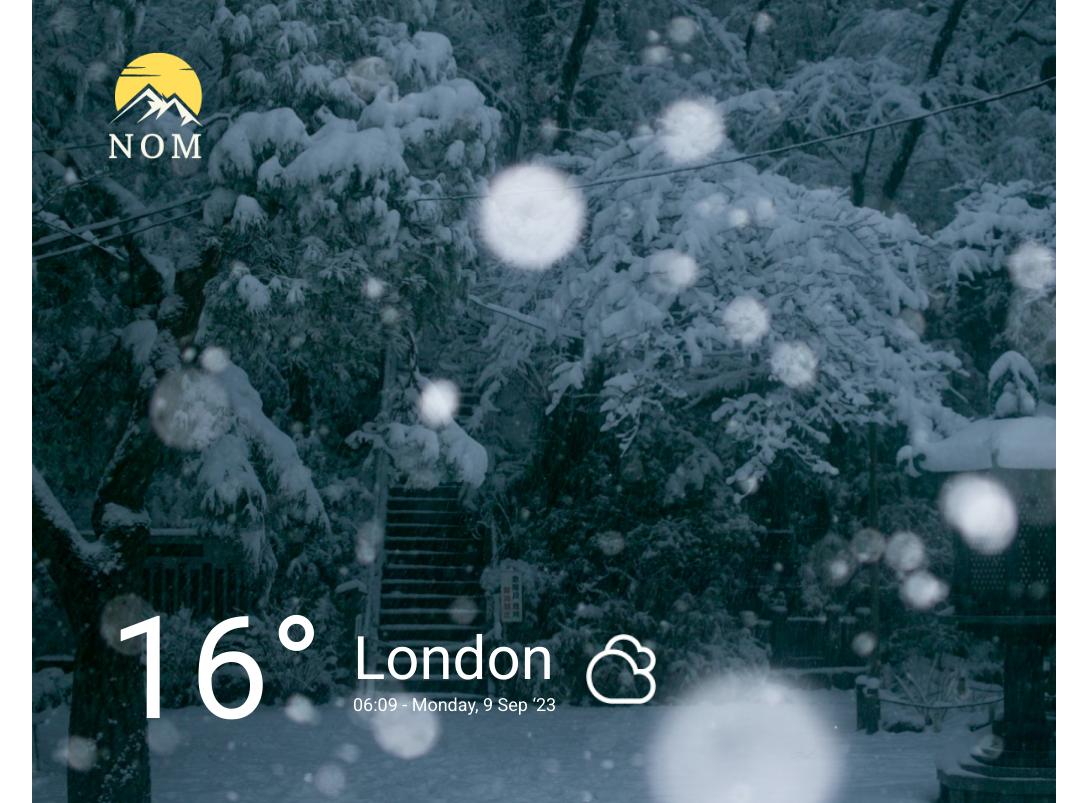
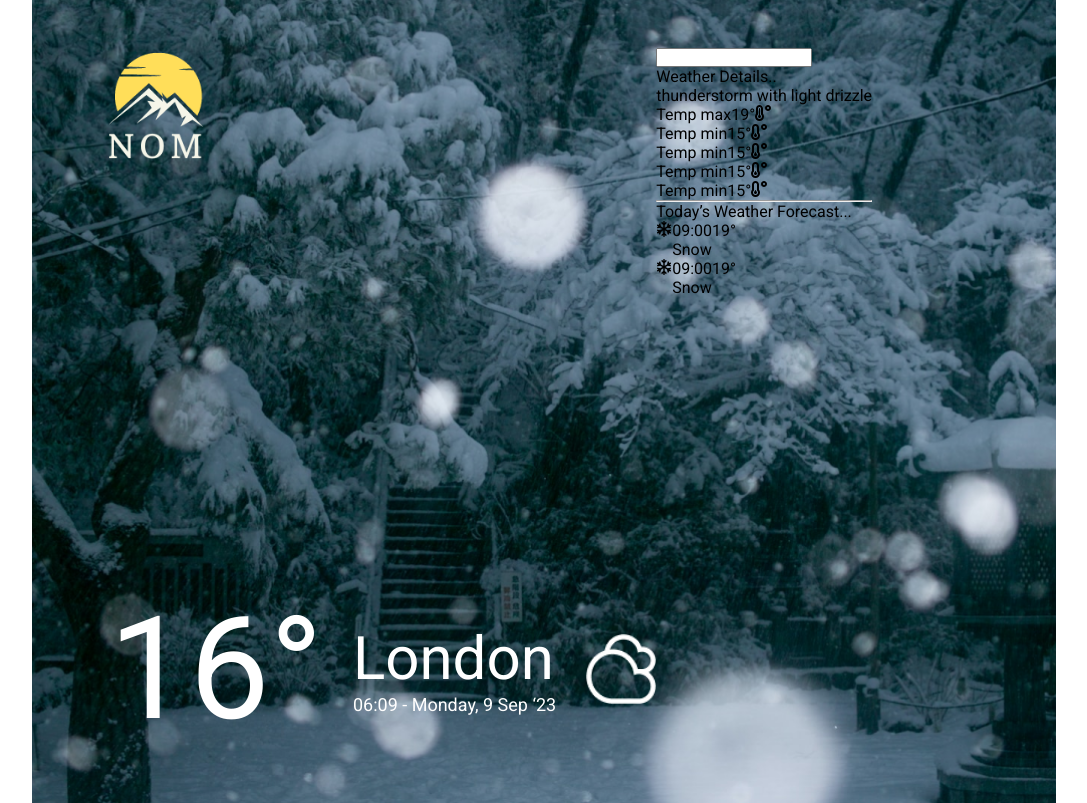
Before and after one commit to nomansikandar/nomweather, a React (Vite) app: page / in a window 1280 px wide. Shown: the whole page, without its empty margins (96-1183 px from the left). Built offline with nearby package versions, Linux system fonts and the light colour scheme.

Commit message:
right div content added

```diff
--- a/package.json
+++ b/package.json
@@ -11,7 +11,8 @@
   },
   "dependencies": {
     "react": "^18.2.0",
-    "react-dom": "^18.2.0"
+    "react-dom": "^18.2.0",
+    "react-icons": "^5.2.1"
   },
   "devDependencies": {
     "@types/react": "^18.2.66",
--- a/src/App.css
+++ b/src/App.css
@@ -29,6 +29,7 @@
 .content{
   width: 85%;
   height: 100%;
+  display: flex;
 
 }
 .leftDiv{
@@ -61,3 +62,10 @@
 .weatherData img{
   width: 70px;
 }
+.tempMax, .tempMin{
+  display: flex;
+}
+.hourlyTemp{
+  display: flex;
+
+}
--- a/src/App.jsx
+++ b/src/App.jsx
@@ -1,6 +1,11 @@
 import './App.css';
 import logo from "./assets/logo.png"
 import clouds from './assets/clouds.png'
+import { FaTemperatureHigh } from "react-icons/fa";
+import { FaTemperatureLow } from "react-icons/fa";
+import { FaRegSnowflake } from "react-icons/fa";
+
+
 
 function App() {
 
@@ -23,7 +28,62 @@ function App() {
             </div>
           </div>
           <div className="rightDiv">
-
+            <div className='searchBar'>
+              <input type="text" />
+            </div>
+            <p>Weather Details..</p>
+            <div className="tempDetails">
+              <h4>thunderstorm with light drizzle</h4>
+              <div className="tempMax">
+                <p>Temp max</p>
+                <p>19°</p>
+                <FaTemperatureHigh />
+              </div>
+              <div className="tempMin">
+                <p>Temp min</p>
+                <p>15°</p>
+                <FaTemperatureLow />
+              </div>
+              <div className="tempMin">
+                <p>Temp min</p>
+                <p>15°</p>
+                <FaTemperatureLow />
+              </div>
+              <div className="tempMin">
+                <p>Temp min</p>
+                <p>15°</p>
+                <FaTemperatureLow />
+              </div>
+              <div className="tempMin">
+                <p>Temp min</p>
+                <p>15°</p>
+                <FaTemperatureLow />
+              </div>
+            </div>
+            <hr></hr>
+            <div className="todayWeather">
+              <h4>Today’s Weather Forecast...</h4>
+              <div className="hourlyTemp">
+                <FaRegSnowflake />
+                <div className="">
+                  <p>09:00</p>
+                  <p>Snow</p>
+                </div>
+                <div className="hourlyTempC">
+                  <p>19°</p>
+                </div>
+              </div>
+              <div className="hourlyTemp">
+                <FaRegSnowflake />
+                <div className="">
+                  <p>09:00</p>
+                  <p>Snow</p>
+                </div>
+                <div className="hourlyTempC">
+                  <p>19°</p>
+                </div>
+              </div>
+            </div>
           </div>
           </div>
         </div>
```
Also changed, not shown: 1 other file (tests, documents, lock files or other folders).
